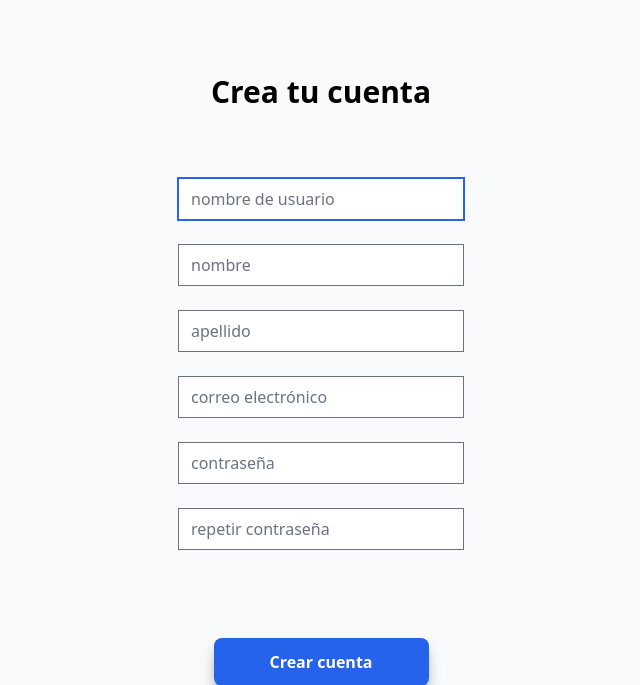
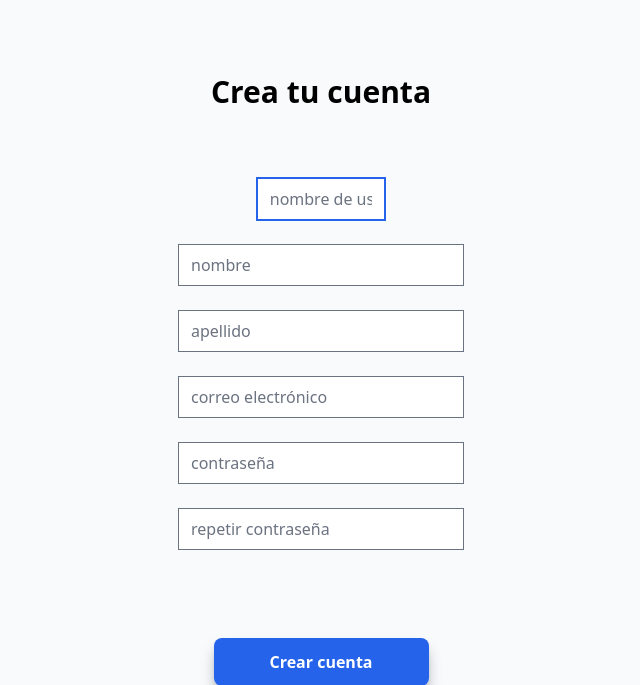
Before and after one commit to JoelRazuri/blog-personal, a Django app: page /accounts/register/ in a window 1280 px wide. Shown: the top 685 px of the page, without its empty margins (319-959 px from the left). Run offline with Django 5.2, Linux system fonts and the light colour scheme; style sheets or scripts are compiled from the project's sources; some libraries are stand-ins or nearby versions.

Commit message:
Update register.html

```diff
--- a/templates/accounts/register.html
+++ b/templates/accounts/register.html
@@ -12,7 +12,7 @@
                 <form action="{% url 'accounts:register' %}" method="POST">
                     {% csrf_token %}
                     <div class="flex flex-col p-7 items-center">
-                        <div class="mb-6 w-1/2 flex justify-center">
+                        <div class="mb-6 flex justify-center">
                             {{ form.username }}
                         </div>
                         <div class="mb-6 w-1/2 flex justify-center">
```
